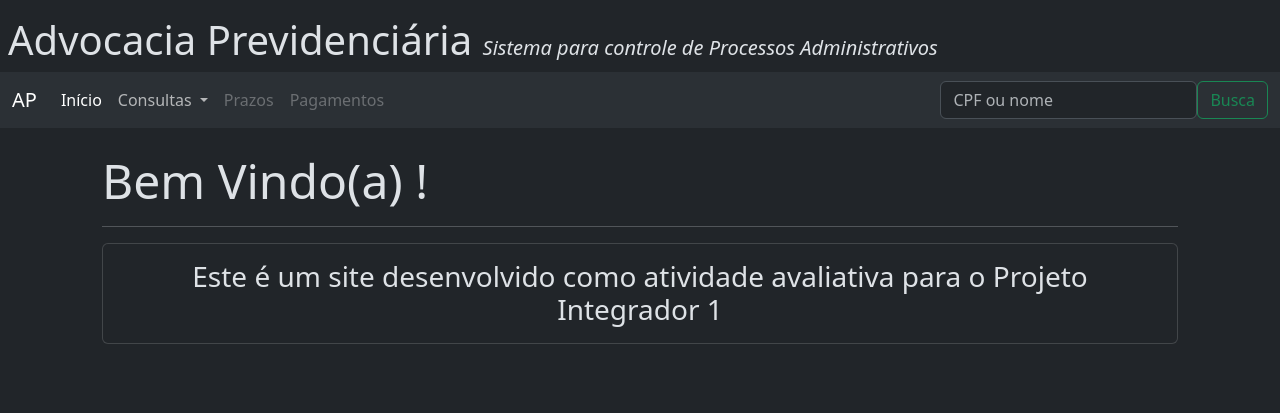
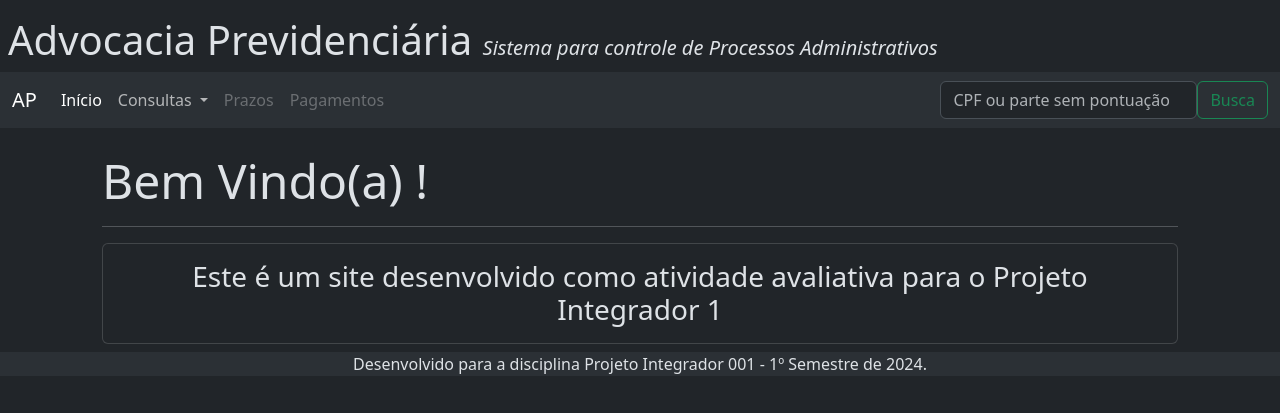
Before and after one commit to pauloadilson/PI001-G18-DRP13, a Django app: page / in a window 1280 px wide. Shown: the top 413 px of the page. Run offline with Django 5.2, Linux system fonts and the light colour scheme.

Commit message:
Base templates em app/templates

```diff
--- a/app/settings.py
+++ b/app/settings.py
@@ -38,7 +38,6 @@
     'django.contrib.sessions',
     'django.contrib.messages',
     'django.contrib.staticfiles',
-    'bootstrap5',
     'clientes',
 ]
 
@@ -57,7 +56,7 @@
 TEMPLATES = [
     {
         'BACKEND': 'django.template.backends.django.DjangoTemplates',
-        'DIRS': [],
+        'DIRS': ['app/templates'],
         'APP_DIRS': True,
         'OPTIONS': {
             'context_processors': [
--- a/clientes/templates/base.html
+++ b/app/templates/base.html
@@ -51,7 +51,7 @@
               </li>
             </ul>
             <form  class="d-flex" role="search" method="GET" action="{% url 'clientes' %}">
-                <input class="form-control mr-sm-2" type="search" placeholder="CPF ou nome" name="busca" aria-label="busca">
+                <input class="form-control mr-sm-2" type="search" placeholder="CPF ou parte sem pontuação" name="busca" aria-label="busca">
                 <button class="btn btn-outline-success my-2 my-sm-0" type="submit">Busca</button>
             </form>
         </div>
@@ -64,6 +64,11 @@
 
         {% endblock content %}
     </div>
+    <footer class="bg-body-tertiary text-center">
+      <span class="text-center p-3">
+          Desenvolvido para a disciplina Projeto Integrador 001 - 1º Semestre de 2024.
+      </span>
+  </footer>
     <script src="https://cdn.jsdelivr.net/npm/bootstrap@5.3.3/dist/js/bootstrap.bundle.min.js" integrity="sha384-YvpcrYf0tY3lHB60NNkmXc5s9fDVZLESaAA55NDzOxhy9GkcIdslK1eN7N6jIeHz" crossorigin="anonymous"></script>
 </body>
 </html>
```
